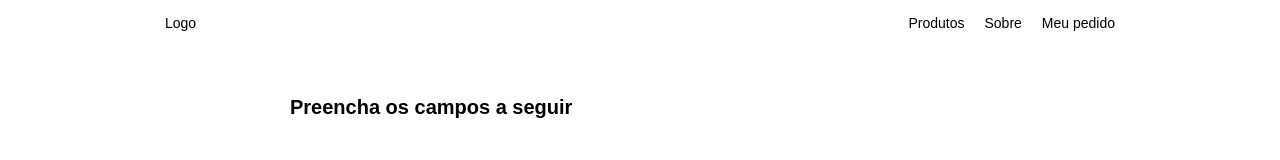
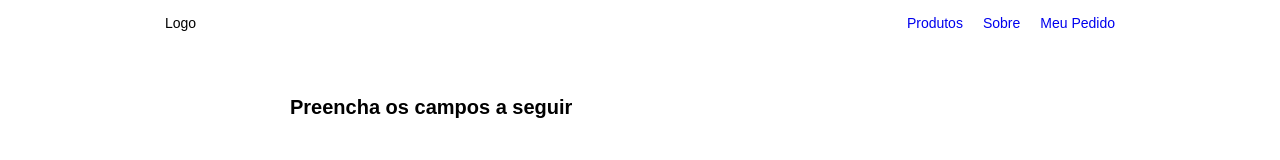
Before and after one commit to gabinag/devsburger, a React (Vite) app: page /dados in a window 1280 px wide. Shown: the top 160 px of the page. Built offline with nearby package versions, Linux system fonts and the light colour scheme.

Commit message:
Add Link

```diff
--- a/src/components/Header/Header.jsx
+++ b/src/components/Header/Header.jsx
@@ -1,4 +1,5 @@
 import styles from './Header.module.css';
+import { Link } from 'react-router-dom';
 
 export const Header = () => {
   return (
@@ -6,9 +7,9 @@ export const Header = () => {
         <nav className={styles.headerNav}>
             <p>Logo</p>
             <ul className={styles.headerList}>
-                <li>Produtos</li>
-                <li>Sobre</li>
-                <li>Meu pedido</li>
+                <li><Link to="/">Produtos</Link></li>
+                <li><Link to="/sobre">Sobre</Link></li>
+                <li><Link to="/pedido">Meu Pedido</Link></li>
             </ul>
         </nav>
     </header>
```
